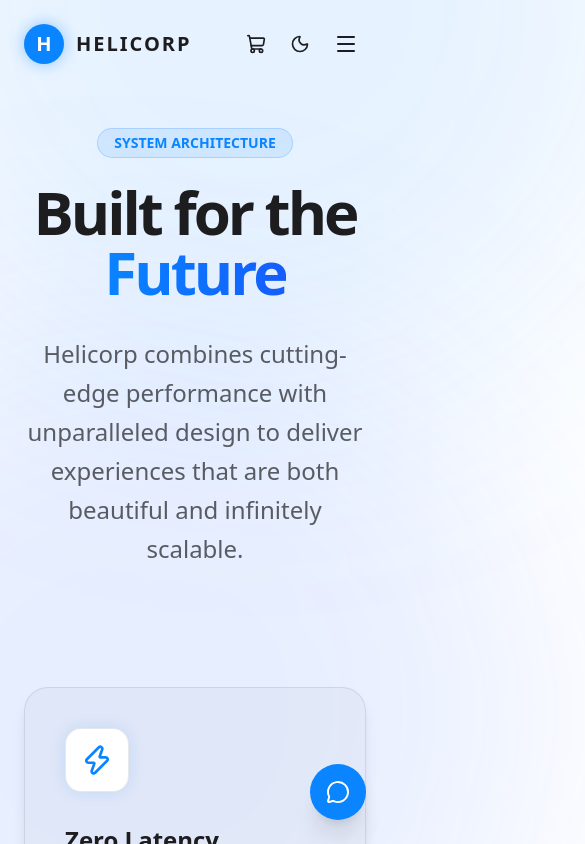
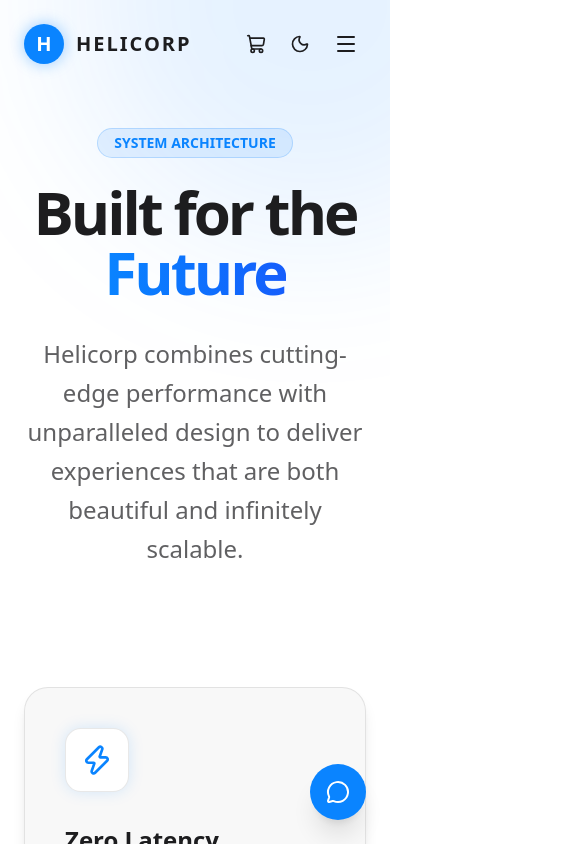
Before and after one commit to kietvo5924/helicorp, a Next.js app in the folder frontend/: page /features in a window 390 px wide. Shown: the top 844 px of the page, 585 px wide, since content can reach past the window. Built offline with nearby package versions, Linux system fonts and the light colour scheme.

Commit message:
fix: Header cutoff on Features page caused by horizontal overflow

```diff
--- a/frontend/src/app/features/page.tsx
+++ b/frontend/src/app/features/page.tsx
@@ -18,11 +18,11 @@
   const y = useTransform(scrollYProgress, [0, 1], [100, -100]);
 
   return (
-    <main className="min-h-screen bg-background text-foreground pt-32 pb-24 overflow-hidden" ref={containerRef}>
+    <main className="relative min-h-screen bg-background text-foreground pt-32 pb-24 overflow-hidden" ref={containerRef}>
 
       {/* Background Graphic */}
-      <div className="absolute top-0 right-0 w-[50rem] h-[50rem] bg-primary/10 rounded-full blur-[120px] -translate-y-1/2 translate-x-1/3 pointer-events-none z-0" />
-      <div className="absolute bottom-0 left-0 w-[50rem] h-[50rem] bg-blue-600/10 rounded-full blur-[120px] translate-y-1/3 -translate-x-1/3 pointer-events-none z-0" />
+      <div className="absolute top-0 right-0 w-[30rem] md:w-[50rem] h-[30rem] md:h-[50rem] bg-primary/10 rounded-full blur-[80px] md:blur-[120px] -translate-y-1/2 translate-x-1/3 pointer-events-none z-0" />
+      <div className="absolute bottom-0 left-0 w-[30rem] md:w-[50rem] h-[30rem] md:h-[50rem] bg-blue-600/10 rounded-full blur-[80px] md:blur-[120px] translate-y-1/3 -translate-x-1/3 pointer-events-none z-0" />
 
       <div className="container mx-auto px-6 relative z-10">
         <motion.div
--- a/frontend/src/components/layout/header.tsx
+++ b/frontend/src/components/layout/header.tsx
@@ -26,7 +26,7 @@
     <motion.header
       initial={{ y: -100 }}
       animate={{ y: 0 }}
-      className={`fixed top-0 w-full z-40 transition-all duration-300 ${scrolled ? 'bg-background/80 backdrop-blur-md border-b border-foreground/10 shadow-sm py-4' : 'bg-transparent py-6'}`}
+      className={`fixed top-0 left-0 right-0 z-40 transition-all duration-300 ${scrolled ? 'bg-background/80 backdrop-blur-md border-b border-foreground/10 shadow-sm py-4' : 'bg-transparent py-6'}`}
     >
       <div className="container mx-auto px-6 flex justify-between items-center">
         <Link href="/" className="flex items-center gap-3 group">
```
